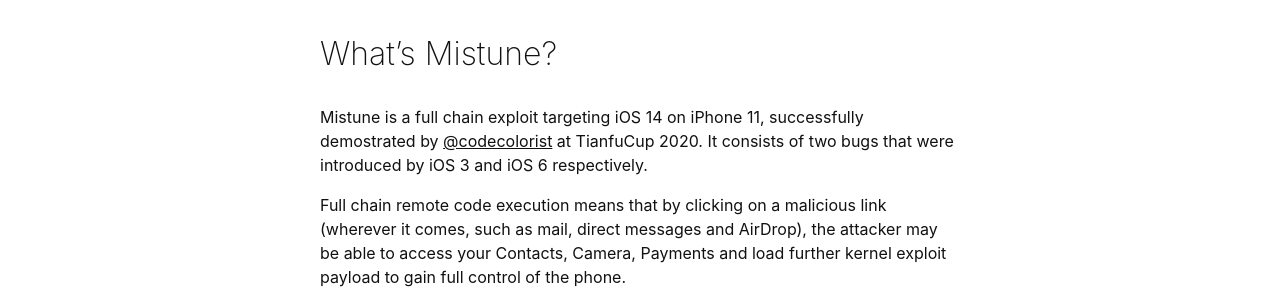
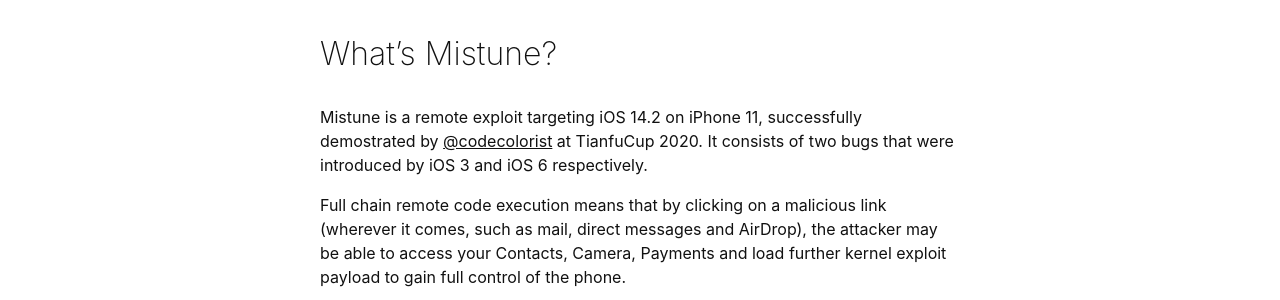
Before and after one commit to ChiChou/mistune, a Jekyll site: the page built from index.md, in a window 1280 px wide and 900 px high, scrolled down 825 px. Shown: the part 153-453 px from the top of the window. Built offline with Jekyll 4.4.1, drawn with Linux system fonts in a browser that asks for light colours.

Commit message:
update summary

```diff
--- a/index.md
+++ b/index.md
@@ -1,14 +1,13 @@
 ---
 layout: default
 title: "Mistune Bug"
-url: https://blog.chichou.me/mistune/
-image: https://blog.chichou.me/mistune/assets/thumbnail.png
-description: "Mistune is a full chain exploit targeting iOS 14 on iPhone 11, successfully demostrated at TianfuCup 2020. It consists of two bugs that were introduced by iOS 3 and iOS 6 respectively."
+image: /assets/thumbnail.png
+description: "Mistune is a remote exploit targeting iOS 14.2 on iPhone 11, successfully demostrated at TianfuCup 2020. It consists of two bugs that were introduced by iOS 3 and iOS 6 respectively"
 ---
 
 # What's Mistune?
 
-Mistune is a full chain exploit targeting iOS 14 on iPhone 11, successfully demostrated by [@codecolorist](https://twitter.com/codecolorist) at TianfuCup 2020. It consists of two bugs that were introduced by iOS 3 and iOS 6 respectively.
+Mistune is a remote exploit targeting iOS 14.2 on iPhone 11, successfully demostrated by [@codecolorist](https://twitter.com/codecolorist) at TianfuCup 2020. It consists of two bugs that were introduced by iOS 3 and iOS 6 respectively.
 
 Full chain remote code execution means that by clicking on a malicious link (wherever it comes, such as mail, direct messages and AirDrop), the attacker may be able to access your Contacts, Camera, Payments and load further kernel exploit payload to gain full control of the phone.
 
```
